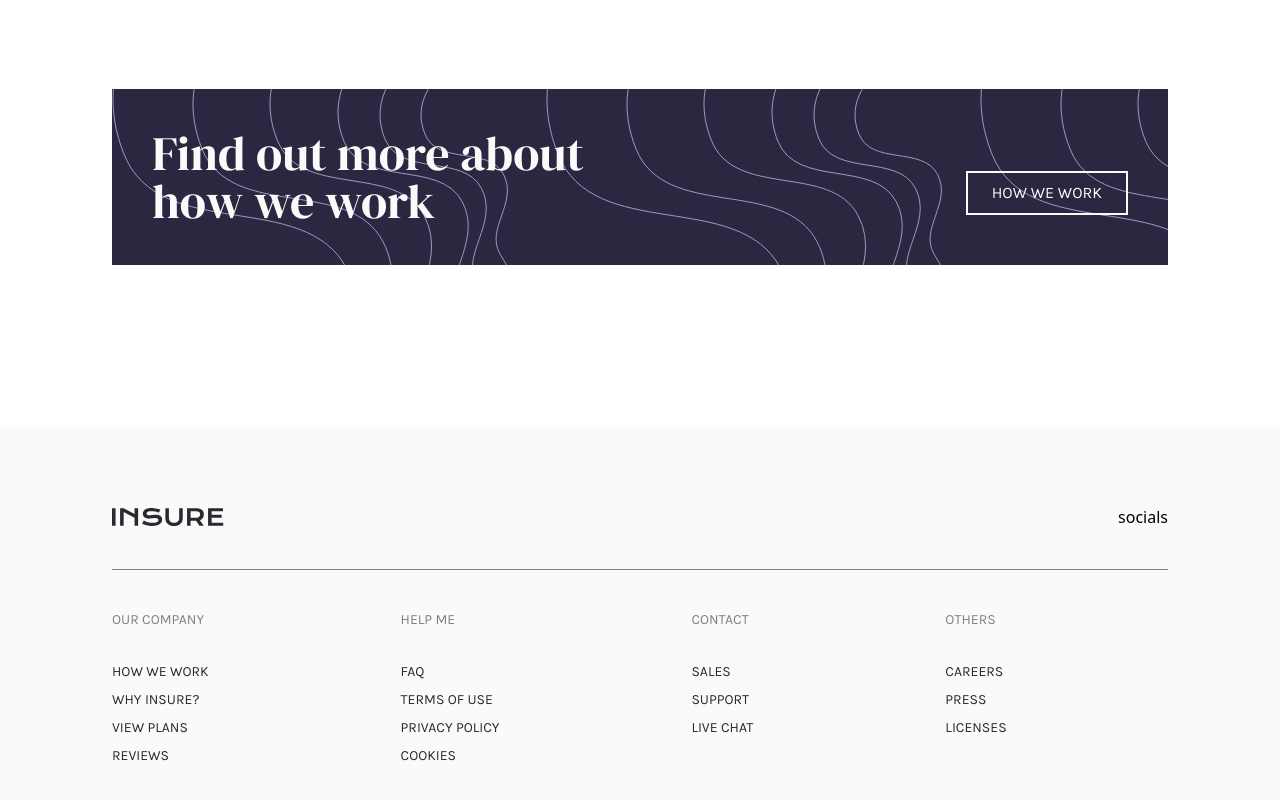
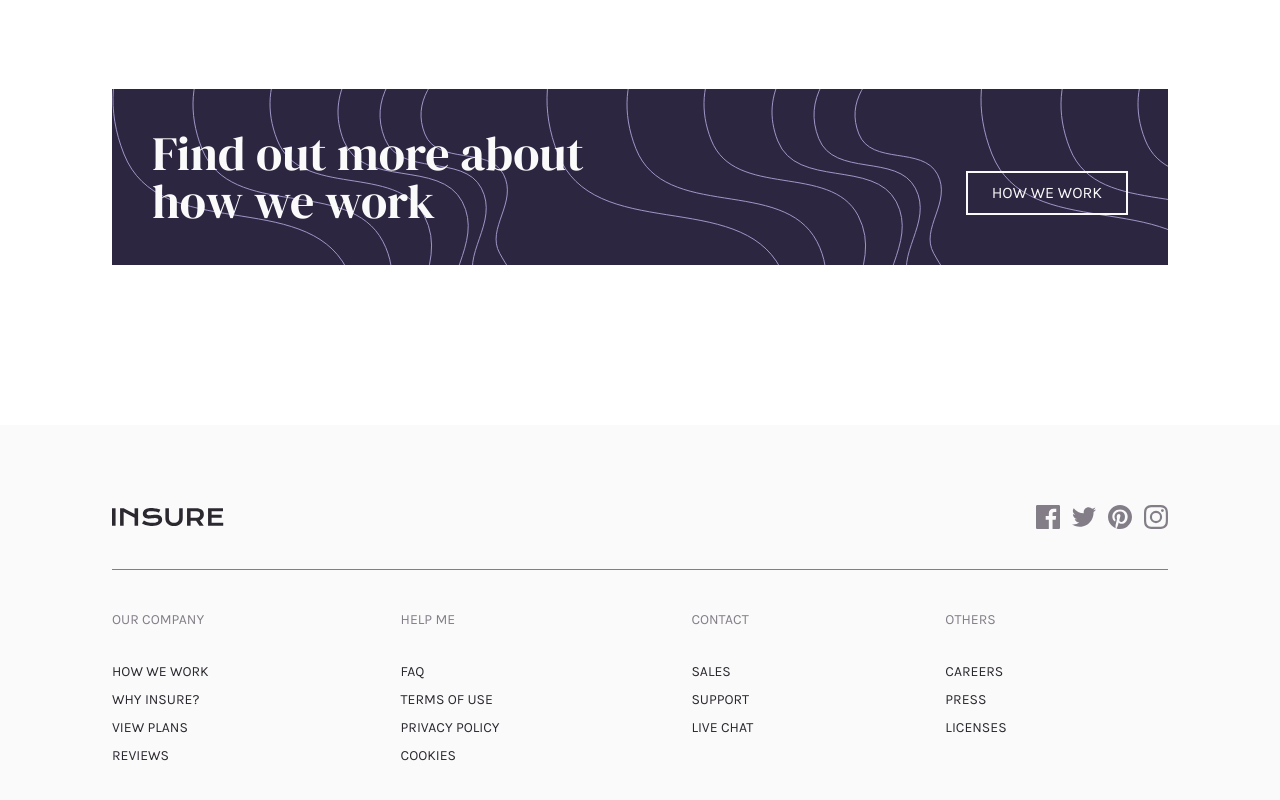
Before and after one commit to Dityath/frontendmentor-insure, a Nuxt app: page / in a window 1280 px wide. Shown: the part 1507-2307 px from the top of the page. Built offline with nearby package versions, Linux system fonts and the light colour scheme.

Commit message:
website finished

```diff
--- a/components/Footer.vue
+++ b/components/Footer.vue
@@ -1,8 +1,13 @@
 <template>
   <footer class="mx-auto relative px-5 sm:px-14 lg:px-28 2xl:px-60 py-20 bg-neutral-veryLightgray">
-    <div class="flex justify-between items-center">
+    <div class="flex justify-between items-center flex-col gap-y-8 md:flex-row">
       <img class="" src="../assets/images/logo.svg" alt="logo">
-      <div>socials</div>
+      <div class="flex justify-between gap-3 items-center">
+        <svg class=" cursor-pointer fill-current transition duration-300 text-neutral-darkGrayBlue hover:text-primary-darkViolet" xmlns="http://www.w3.org/2000/svg" width="24" height="24"><path d="M22.675 0H1.325C.593 0 0 .593 0 1.325v21.351C0 23.407.593 24 1.325 24H12.82v-9.294H9.692v-3.622h3.128V8.413c0-3.1 1.893-4.788 4.659-4.788 1.325 0 2.463.099 2.795.143v3.24l-1.918.001c-1.504 0-1.795.715-1.795 1.763v2.313h3.587l-.467 3.622h-3.12V24h6.116c.73 0 1.323-.593 1.323-1.325V1.325C24 .593 23.407 0 22.675 0z"/></svg>
+        <svg class=" cursor-pointer fill-current transition duration-300 text-neutral-darkGrayBlue hover:text-primary-darkViolet" xmlns="http://www.w3.org/2000/svg" width="24" height="20"><path d="M24 2.557a9.83 9.83 0 01-2.828.775A4.932 4.932 0 0023.337.608a9.864 9.864 0 01-3.127 1.195A4.916 4.916 0 0016.616.248c-3.179 0-5.515 2.966-4.797 6.045A13.978 13.978 0 011.671 1.149a4.93 4.93 0 001.523 6.574 4.903 4.903 0 01-2.229-.616c-.054 2.281 1.581 4.415 3.949 4.89a4.935 4.935 0 01-2.224.084 4.928 4.928 0 004.6 3.419A9.9 9.9 0 010 17.54a13.94 13.94 0 007.548 2.212c9.142 0 14.307-7.721 13.995-14.646A10.025 10.025 0 0024 2.557z"/></svg>
+        <svg class=" cursor-pointer fill-current transition duration-300 text-neutral-darkGrayBlue hover:text-primary-darkViolet" xmlns="http://www.w3.org/2000/svg" width="24" height="24"><path d="M12 0C5.373 0 0 5.372 0 12c0 5.084 3.163 9.426 7.627 11.174-.105-.949-.2-2.405.042-3.441.218-.937 1.407-5.965 1.407-5.965s-.359-.719-.359-1.782c0-1.668.967-2.914 2.171-2.914 1.023 0 1.518.769 1.518 1.69 0 1.029-.655 2.568-.994 3.995-.283 1.194.599 2.169 1.777 2.169 2.133 0 3.772-2.249 3.772-5.495 0-2.873-2.064-4.882-5.012-4.882-3.414 0-5.418 2.561-5.418 5.207 0 1.031.397 2.138.893 2.738a.36.36 0 01.083.345l-.333 1.36c-.053.22-.174.267-.402.161-1.499-.698-2.436-2.889-2.436-4.649 0-3.785 2.75-7.262 7.929-7.262 4.163 0 7.398 2.967 7.398 6.931 0 4.136-2.607 7.464-6.227 7.464-1.216 0-2.359-.631-2.75-1.378l-.748 2.853c-.271 1.043-1.002 2.35-1.492 3.146C9.57 23.812 10.763 24 12 24c6.627 0 12-5.373 12-12 0-6.628-5.373-12-12-12z"/></svg>
+        <svg class=" cursor-pointer fill-current transition duration-300 text-neutral-darkGrayBlue hover:text-primary-darkViolet" xmlns="http://www.w3.org/2000/svg" width="24" height="24"><path d="M12 2.163c3.204 0 3.584.012 4.85.07 3.252.148 4.771 1.691 4.919 4.919.058 1.265.069 1.645.069 4.849 0 3.205-.012 3.584-.069 4.849-.149 3.225-1.664 4.771-4.919 4.919-1.266.058-1.644.07-4.85.07-3.204 0-3.584-.012-4.849-.07-3.26-.149-4.771-1.699-4.919-4.92-.058-1.265-.07-1.644-.07-4.849 0-3.204.013-3.583.07-4.849.149-3.227 1.664-4.771 4.919-4.919 1.266-.057 1.645-.069 4.849-.069zM12 0C8.741 0 8.333.014 7.053.072 2.695.272.273 2.69.073 7.052.014 8.333 0 8.741 0 12c0 3.259.014 3.668.072 4.948.2 4.358 2.618 6.78 6.98 6.98C8.333 23.986 8.741 24 12 24c3.259 0 3.668-.014 4.948-.072 4.354-.2 6.782-2.618 6.979-6.98.059-1.28.073-1.689.073-4.948 0-3.259-.014-3.667-.072-4.947-.196-4.354-2.617-6.78-6.979-6.98C15.668.014 15.259 0 12 0zm0 5.838a6.162 6.162 0 100 12.324 6.162 6.162 0 000-12.324zM12 16a4 4 0 110-8 4 4 0 010 8zm6.406-11.845a1.44 1.44 0 100 2.881 1.44 1.44 0 000-2.881z"/></svg>
+      </div>
     </div>
     <hr class="my-10 text-neutral-darkGrayBlue">
     <div class="flex flex-col justify-start text-center md:text-left md:flex-row md:gap-x-24 lg:gap-x-48 2xl:gap-x-60 gap-y-10 md:gap-y-20 font-karla text-sm 2xl:text-xl flex-wrap">
--- a/components/LargeFirst.vue
+++ b/components/LargeFirst.vue
@@ -6,10 +6,10 @@
     <div class="w-1/2 pr-5">
       <hr class="w-44">
       <h1 class="font-dm-serif text-6xl 2xl:text-8xl mt-10">Humanizing your insurance.</h1>
-      <p class="font-karla mt-5 2xl:text-xl">Get your life insurance coverage easier and faster. We blend our expertise
+      <p class="font-karla mt-5 2xl:mt-10 2xl:text-xl">Get your life insurance coverage easier and faster. We blend our expertise
 and technology to help you find the plan that’s right for you. Ensure you
 and your loved ones are protected.</p>
-      <button class="font-karla 2xl:text-xl text-neutral-veryLightgray p-2 px-6 mt-8 border-solid border-2 border-neutral-veryLightgray transition duration-200 hover:bg-neutral-veryLightgray hover:text-primary-darkViolet">VIEW PLANS</button>
+      <button class="font-karla 2xl:text-xl text-neutral-veryLightgray p-2 px-6 mt-8 2xl:mt-12 border-solid border-2 border-neutral-veryLightgray transition duration-200 hover:bg-neutral-veryLightgray hover:text-primary-darkViolet">VIEW PLANS</button>
     </div>
     <img class="absolute right-28 2xl:right-60 w-96 xl:w-auto" src="../assets/images/image-intro-desktop.jpg" alt="First image">
 
--- a/components/LargeSecond.vue
+++ b/components/LargeSecond.vue
@@ -1,11 +1,11 @@
 <template>
-  <section class="hidden lg:block mt-96 mb-20 px-28 2xl:px-60 text-neutral-veryDarkViolet">
+  <section class="hidden lg:block mt-96 2xl:mt-64 mb-20 px-28 2xl:px-60 text-neutral-veryDarkViolet">
 
     <img class="absolute left-0 top-96 mt-32 w-48" src="../assets/images/bg-pattern-intro-left-desktop.svg">
 
     <hr class="w-44">
-    <h1 class="font-dm-serif text-6xl 2xl:text-8xl mt-10">We’re different</h1>
-    <div class="flex gap-5 2xl:gap-20 justify-between mt-20 font-karla text-neutral-darkGrayBlue">
+    <h1 class="font-dm-serif text-6xl 2xl:text-8xl mt-10 2xl:mt-20">We’re different</h1>
+    <div class="flex gap-5 2xl:gap-20 justify-between mt-20 2xl:mt-32 font-karla text-neutral-darkGrayBlue">
       <div class="">
         <img src="../assets/images/icon-snappy-process.svg" alt="Flash Icon">
         <h5 class="text-neutral-veryDarkViolet font-dm-serif text-3xl 2xl:text-5xl mt-7">Snappy Process</h5>
--- a/pages/index.vue
+++ b/pages/index.vue
@@ -6,7 +6,7 @@
     <LargeSecond />
     <SmallSecond />
     <div class="px-5 lg:px-0">
-      <div class="flex justify-between items-center flex-col mx-auto text-center md:text-left md:flex-row my-40 bg-pattern bg-primary-darkViolet max-w-md lg:max-w-full lg:mx-28 2xl:mx-60 p-10 text-neutral-veryLightgray">
+      <div class="flex justify-between items-center flex-col mx-auto text-center md:text-left md:flex-row my-40 2xl:my-52 bg-pattern bg-primary-darkViolet max-w-md lg:max-w-full lg:mx-28 2xl:mx-60 p-10 text-neutral-veryLightgray">
         <div class="lg:w-1/2">
           <h1 class="font-dm-serif text-3xl lg:text-5xl 2xl:text-8xl">Find out more about how we work</h1>
         </div>
```
